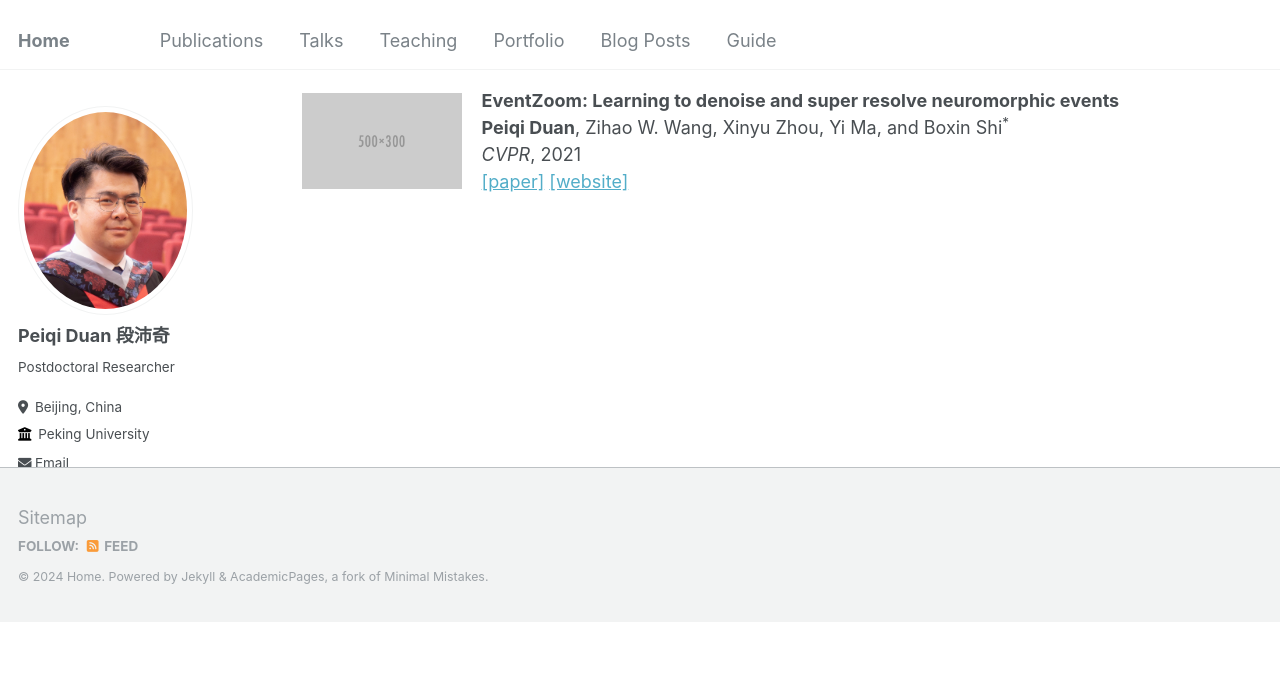
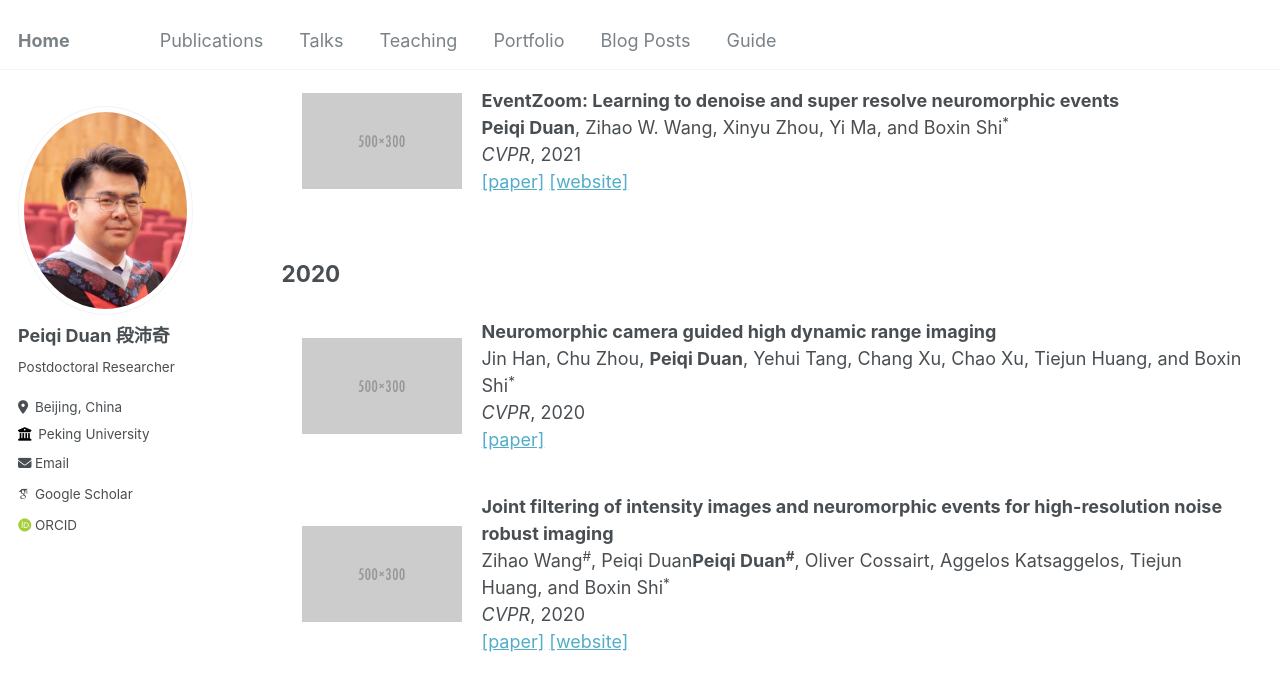
Before and after one commit to peiqi-duan/peiqi-duan.github.io, a Jekyll site: the page built from _pages/publications.md, in a window 1280 px wide and 900 px high, scrolled down 1694 px. Shown: the top 691 px of the window. Built offline with Jekyll 4.4.1, drawn with Linux system fonts in a browser that asks for light colours; some web fonts are replaced; before the commit the page ends 2317 px from its top, so only the background shows below that.

Commit message:
Update publications.md

```diff
--- a/_pages/publications.md
+++ b/_pages/publications.md
@@ -152,6 +152,38 @@ author_profile: true
     </div>
   </div>
 
+<h2><span>2020</span></h2>
+  <div class="flex-row" onmouseout="par2net_stop()" onmouseover="par2net_start()">
+    <div class="image-container">
+      <img src="../images/500x300.png" width="160" alt="Image">
+    </div>
+    <div class="text-container">
+      <papertitle>Neuromorphic camera guided high dynamic range imaging</papertitle>
+      <br>
+      Jin Han, Chu Zhou, <strong>Peiqi Duan</strong>, Yehui Tang, Chang Xu, Chao Xu, Tiejun Huang, and Boxin Shi<sup>*</sup>
+      <br>
+      <em>CVPR</em>, 2020
+      <br>
+      <a href="https://downloads.ctfassets.net/yreyglvi5sud/6AVrg44HPuHRAp3NlzUmtZ/bb1bb60a12c73a12dd8d117dcfdf2422/Han_CVPR20.pdf">[paper]</a>
+    </div>
+  </div>
+
+   <div class="flex-row" onmouseout="par2net_stop()" onmouseover="par2net_start()">
+    <div class="image-container">
+      <img src="../images/500x300.png" width="160" alt="Image">
+    </div>
+    <div class="text-container">
+      <papertitle>Joint filtering of intensity images and neuromorphic events for high-resolution noise robust imaging</papertitle>
+      <br>
+     Zihao Wang<sup>#</sup>, Peiqi Duan<strong>Peiqi Duan<sup>#</sup></strong>, Oliver Cossairt, Aggelos Katsaggelos, Tiejun Huang, and Boxin Shi<sup>*</sup>
+      <br>
+      <em>CVPR</em>, 2020
+      <br>
+      <a href="https://downloads.ctfassets.net/yreyglvi5sud/3cjQpBS1ZziYsK5oWHAhW9/775c6d7a2b4a3964c92ea662cd71ef72/Wang_CVPR20.pdf">[paper]</a>
+      <a href="https://sites.google.com/view/guided-event-filtering">[website]</a>
+    </div>
+  </div>
+
 
 <style>
     /* Flexbox 容器 */
```
